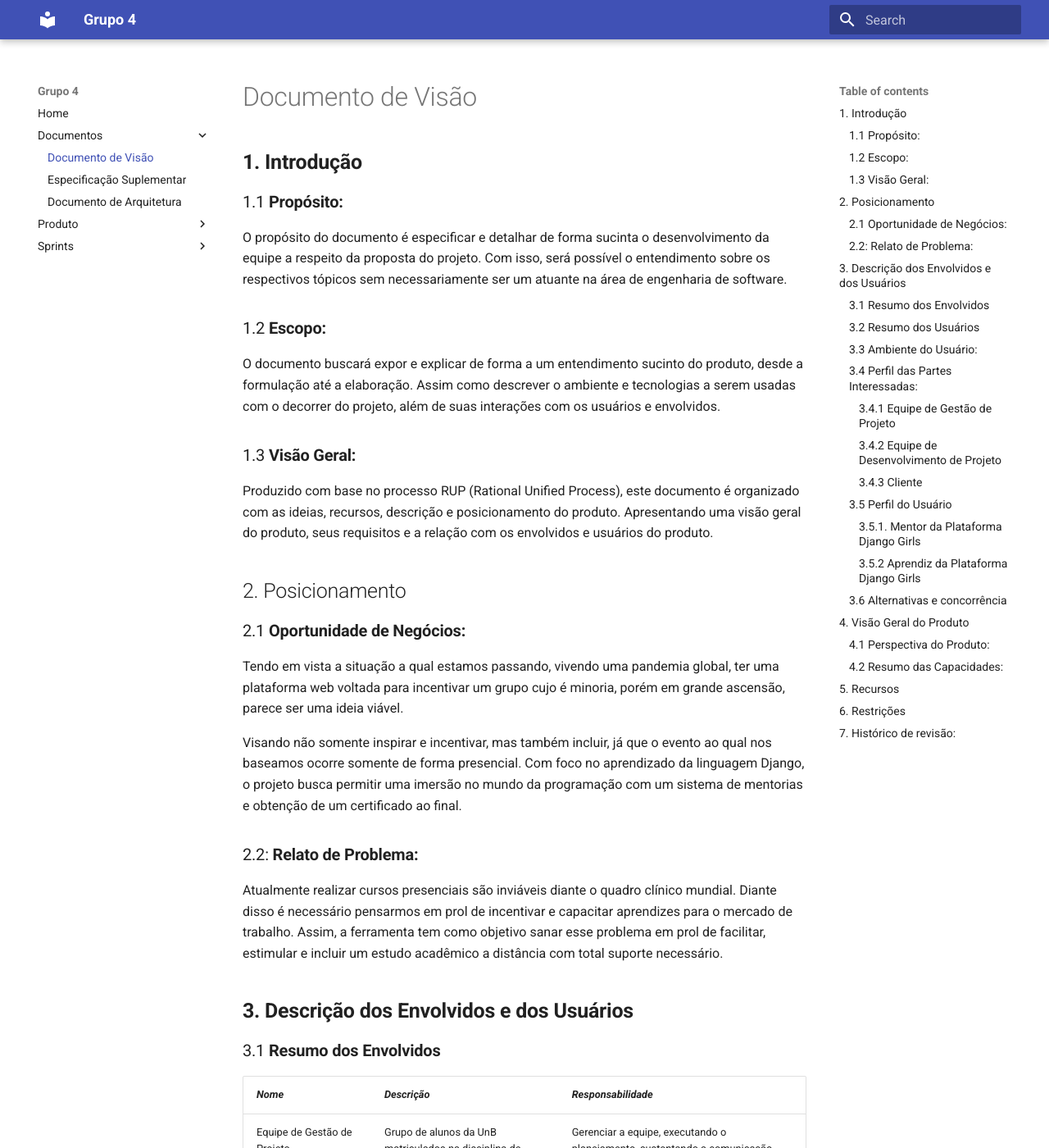
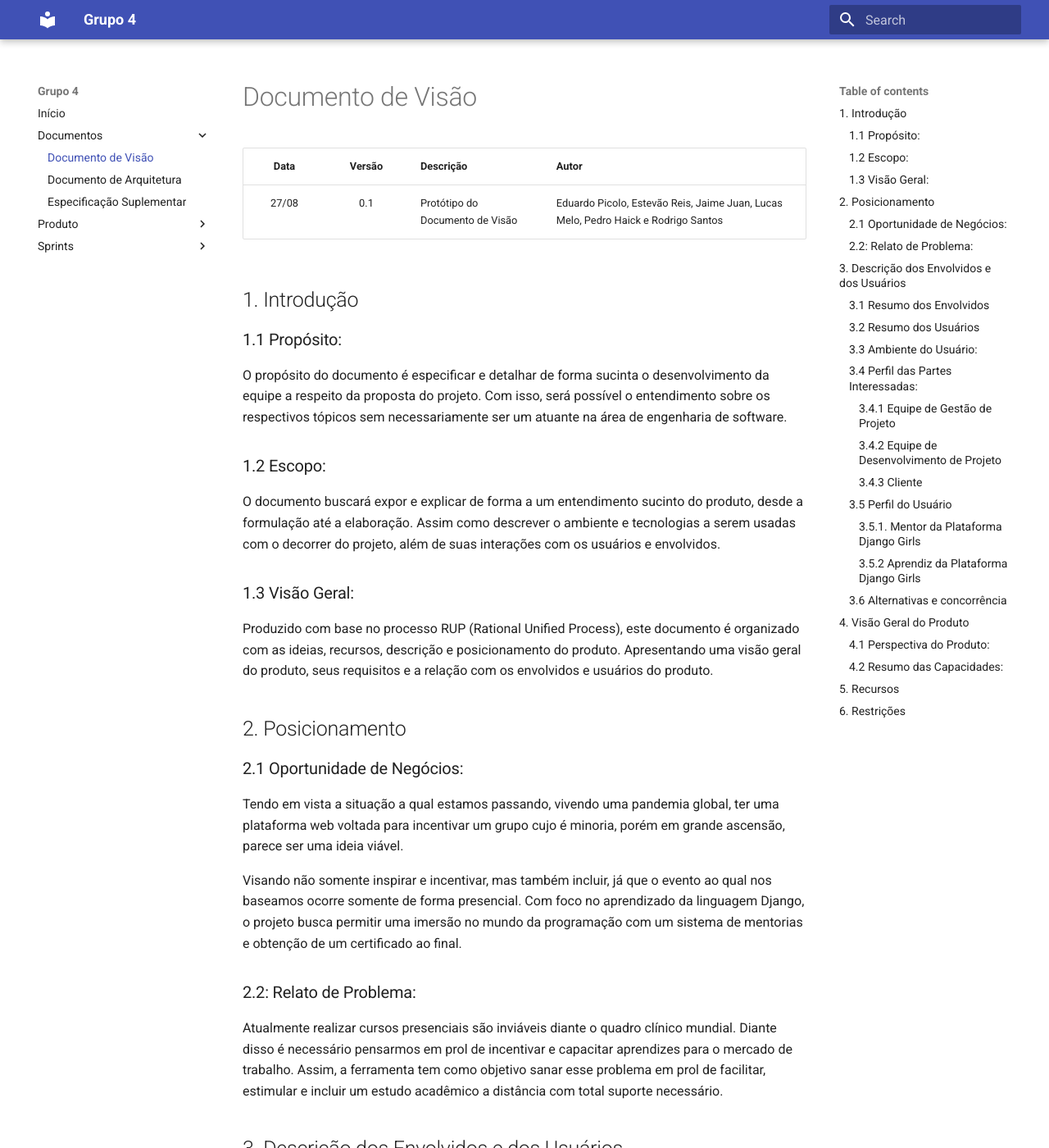
Before and after one commit to fga-eps-mds/2020.1-Minacademy-Wiki, an MkDocs documentation site: the page built from docs/documentos/doc_visao.md, in a window 1280 px wide and 1400 px high. Shown: the whole window at 82% size. Built offline with MkDocs 1.6.1 and Material for MkDocs 9.7.7, drawn with Linux system fonts in a browser that asks for light colours; some of the changed text lies outside the part shown.

Commit message:
Organização e padronização da wiki

```diff
--- a/docs/documentos/doc_visao.md
+++ b/docs/documentos/doc_visao.md
@@ -1,35 +1,39 @@
 # Documento de Visão
 
-## __1. Introdução__
+**Data** | **Versão** | **Descrição** | **Autor**
+:---: | :---: | :--- | :---
+27/08 | 0.1 | Protótipo do Documento de Visão | Eduardo Picolo, Estevão Reis, Jaime Juan, Lucas Melo, Pedro Haick e Rodrigo Santos
 
-### 1.1 __Propósito:__
+## 1. Introdução
+
+### 1.1 Propósito:
 
 O propósito do documento é especificar e detalhar de forma sucinta o desenvolvimento da equipe a respeito da proposta do projeto. Com isso, será possível o entendimento sobre os respectivos tópicos sem necessariamente ser um atuante na área de engenharia de software.
 
-### 1.2 __Escopo:__
+### 1.2 Escopo:
 
 O documento buscará expor e explicar de forma a um entendimento sucinto do produto, desde a formulação até a elaboração. Assim como descrever o ambiente e tecnologias a serem usadas com o decorrer do projeto, além de suas interações com os usuários e envolvidos.
 
-### 1.3 __Visão Geral:__
+### 1.3 Visão Geral:
 
 Produzido com base no processo RUP (Rational Unified Process), este documento é organizado com as ideias, recursos, descrição e posicionamento do produto. Apresentando uma visão geral do produto, seus requisitos e a relação com os envolvidos e usuários do produto.
 
 ## 2. Posicionamento
 
-### 2.1 __Oportunidade de Negócios:__
+### 2.1 Oportunidade de Negócios:
 
 Tendo em vista a situação a qual estamos passando, vivendo uma pandemia global, ter uma plataforma web voltada para incentivar um grupo cujo é minoria, porém em grande ascensão, parece ser uma ideia viável.
 
 Visando não somente inspirar e incentivar, mas também incluir, já que o evento ao qual nos baseamos ocorre somente de forma presencial. Com foco no aprendizado da linguagem Django, o projeto busca permitir uma imersão no mundo da programação com um sistema de mentorias e obtenção de um certificado ao final.
 
-### 2.2: __Relato de Problema:__
+### 2.2: Relato de Problema:
 
 Atualmente realizar cursos presenciais são inviáveis diante o quadro clínico mundial. Diante disso é necessário pensarmos em prol de incentivar e capacitar aprendizes para o mercado de trabalho. Assim, a ferramenta tem como objetivo sanar esse problema em prol de facilitar, estimular e incluir um estudo acadêmico a distância com total suporte necessário.
 
 
-## __3. Descrição dos Envolvidos e dos Usuários__
+## 3. Descrição dos Envolvidos e dos Usuários
 
-### 3.1 __Resumo  dos Envolvidos__
+### 3.1 Resumo  dos Envolvidos
 
 _Nome_ | _Descrição_ | _Responsabilidade_
 -----|-----------|-----------------
@@ -37,18 +41,18 @@ Equipe de Gestão de Projeto. | Grupo de alunos da UnB matriculados na disciplin
 Equipe de Desenvolvimento de Projeto | Grupo de alunos da UnB matriculados na disciplina de Métodos de Desenvolvimento de Software. | Colaborar no planejamento e realizar o desenvolvimento, implantação e testes do produto.
 Clientes | Grupo de mentores e aprendizes da plataforma "Django Girls" | Informar os requisitos necessários , expor os erros, além de acompanhar o progresso da aplicação e validá-la
 
-### 3.2 __Resumo dos Usuários__
+### 3.2 Resumo dos Usuários
 
 _Nome_ | _Descrição_ |      |
 -------|-------------|------|
 Aprendizes do curso "Django Girls"| Mulheres interessadas em fazer o "Tutorial Django Girls. Irão utilizar a aplicação com o intuito de fazer todo o "Tutorial Django Girls" com auxilio de mentores de forma remota e no tempo em que desejar concluir todo ele|
 Mentores da organização "Django Girls" |Irão utilizar a aplicação com o objetivo de dar suporte de forma remota às aprendizes, de acordo com a demanda |
 
-### 3.3 __Ambiente do Usuário:__
+### 3.3 Ambiente do Usuário:
 Será necessário ter acesso a um computador desktop ou notebook com acesso a internet, com algum navegador como, por exemplo, Chrome, Firefox ou Safari.
 
-### 3.4 __Perfil das Partes Interessadas:__
-#### 3.4.1 __Equipe de Gestão de Projeto__
+### 3.4 Perfil das Partes Interessadas:
+#### 3.4.1 Equipe de Gestão de Projeto
 |              	|                	|
 -------------------|---------------------
 |_Representantes_  | Gabriela Medeiros da Silva, Geovana Ramos Sousa Silva|
@@ -58,7 +62,7 @@ Será necessário ter acesso a um computador desktop ou notebook com acesso a in
 |_Envolvimento_| Alto|
 |_Comentários ou Problemas_| Fazer com que a equipe cumpra os prazos previstos, tendo em vista a relação entre os horários disponíveis dos membros e as atividades a serem executadas.|
 
-#### 3.4.2 __Equipe de Desenvolvimento de Projeto__
+#### 3.4.2 Equipe de Desenvolvimento de Projeto
 |   	|     	|
 --------|---------|
 |_Representantes_  |Eduardo Nunes Pícolo, Estevão de Jesus Reis, Jaime Juan de Castro Feliciano Damasceno, Lucas Melo dos Santos, Pedro de Miranda Haick, Rodrigo Carvalho dos Santos |
@@ -69,7 +73,7 @@ Será necessário ter acesso a um computador desktop ou notebook com acesso a in
 |_Comentários ou Problemas_|Equipe inexperiente no desenvolvimento de softwares, com conhecimento insuficiente das ferramentas que serão utilizadas, impossibilidade de se reunirem presencialmente.|
 
 
-#### 3.4.3 __Cliente__
+#### 3.4.3 Cliente
 |     	|    	|
 |--------|---------|
 |_Representantes_  | mentores da organização Django Girls|
@@ -79,9 +83,9 @@ Será necessário ter acesso a um computador desktop ou notebook com acesso a in
 |_Envolvimento_| Médio|
 |_Comentários ou Problemas_| Dificuldade de agendar horários compatíveis entre os membros envolvidos na gerência e desenvolvimento da aplicação para reunião.|
 
-### 3.5 __Perfil do Usuário__
+### 3.5 Perfil do Usuário
 
-#### 3.5.1. __Mentor da Plataforma Django Girls__
+#### 3.5.1. Mentor da Plataforma Django Girls
 
 |     	|    	|
 |--------|---------|
@@ -93,7 +97,7 @@ Será necessário ter acesso a um computador desktop ou notebook com acesso a in
 |_Comentários ou Problemas_| - |
 
 
-#### 3.5.2 __Aprendiz da Plataforma Django Girls__
+#### 3.5.2 Aprendiz da Plataforma Django Girls
 
 |     	|    	|
 |--------|---------|
@@ -105,16 +109,16 @@ Será necessário ter acesso a um computador desktop ou notebook com acesso a in
 |_Comentários ou Problemas_| - |
 
 
-### 3.6 __Alternativas e concorrência__
+### 3.6 Alternativas e concorrência
 Fazer o tutorial presencialmente com o mentor, em eventos propostos pela Django Girls, no tempo em que o evento acontece.
 
 
-## __4. Visão Geral do Produto__
+## 4. Visão Geral do Produto
 
-### 4.1 __Perspectiva do Produto:__
+### 4.1 Perspectiva do Produto:
 A Django Girls Tutorial é uma plataforma para voluntários(as) atuarem como mentores no ensino de Django.
 
-### 4.2 __Resumo das Capacidades:__
+### 4.2 Resumo das Capacidades:
 Benefícios para o cliente   | Recurso de suporte
 :-----------------------: | :----------------:
 Comunicação entre usuários | A plataforma apresenta um  sistema exclusivo de <br> fórum e chat, para que aprendizes e mentores <br> possam se ajudar.
@@ -122,7 +126,7 @@ Aprendizado acessível | Tutorial em etapas e com exercícios <br> para prática
 Certificado de conclusão | Ao final das atividades os <br> participantes receberão um certificado.
 Feedback para aprendizes | Funcionalidade para mentores avaliarem trabalhos
 
-## __5. Recursos__
+## 5. Recursos
 
 **Recursos** | **Descrição dos Recursos**
 :---: | :---
@@ -136,7 +140,7 @@ Dashboard | Alterar e visualizar informações de usuário, visualizar as ativid
 Ranking | Receber pontos ao contribuir na plataforma, compartilhar a posição no ranking em redes sociais, e receber incentivo para contribuir na plataforma através do ranking.
 
 
-## __6. Restrições__
+## 6. Restrições
 - O projeto deverá ser desenvolvido ao decorrer da matéria de Métodos de Desenvolvimento de Software(MDS) e Engenharia de Produto de Software(EPS), da Faculdade do Gama, Universidade de Brasília, e o mesmo deve ser produzido pelos alunos(as) designados(as).
 - O acesso a internet é obrigatório para o uso da plataforma.
 - O cadastro de aprendizes deverá ser **OBRIGATORIAMENTE**, para aqueles se identificam com o gênero feminino.
@@ -146,14 +150,3 @@ Ranking | Receber pontos ao contribuir na plataforma, compartilhar a posição n
 - Os pontos deve ser utilizado para o ranking da plataforma.
 - Ao concluir o tutorial, aprendizes deverão ser promovidas a mentores.
 - A avaliação final deverá ser avaliada por outros mentores e não o mentor do aprendiz, para não haver conflito de interesse na certificação do mentor.
-
-
-
-
-
-
-## __7. Histórico de revisão:__
-
-**Data** | **Versão** | **Descrição** | **Autor**
-:---: | :---: | :--- | :---
-27/08 | 0.1 | Protótipo do Documento de Visão | Eduardo Picolo, Estevão Reis, Jaime Juan, Lucas Melo, Pedro Haick e Rodrigo Santos
--- a/mkdocs.yml
+++ b/mkdocs.yml
@@ -4,11 +4,11 @@ theme:
   name: material
 
 nav:
-    - Home: index.md
+    - Início: index.md
     - Documentos:
         - Documento de Visão: documentos/doc_visao.md
+        - Documento de Arquitetura: documentos/doc_arqui.md
         - Especificação Suplementar: documentos/doc_esp-suplementar.md
-        - Documento de Arquitetura: documentos/doc_arqui.md
     - Produto:
         - Roadmaps: produto/roadmaps.md
         - Backlog do Produto: produto/product_backlog.md
```
Also changed, not shown: docs/documentos/doc_arqui.md (+25 -23 lines), docs/documentos/doc_esp-suplementar.md (+20 -22 lines), docs/sprints/sprint_1.md (+10 -0 lines).
